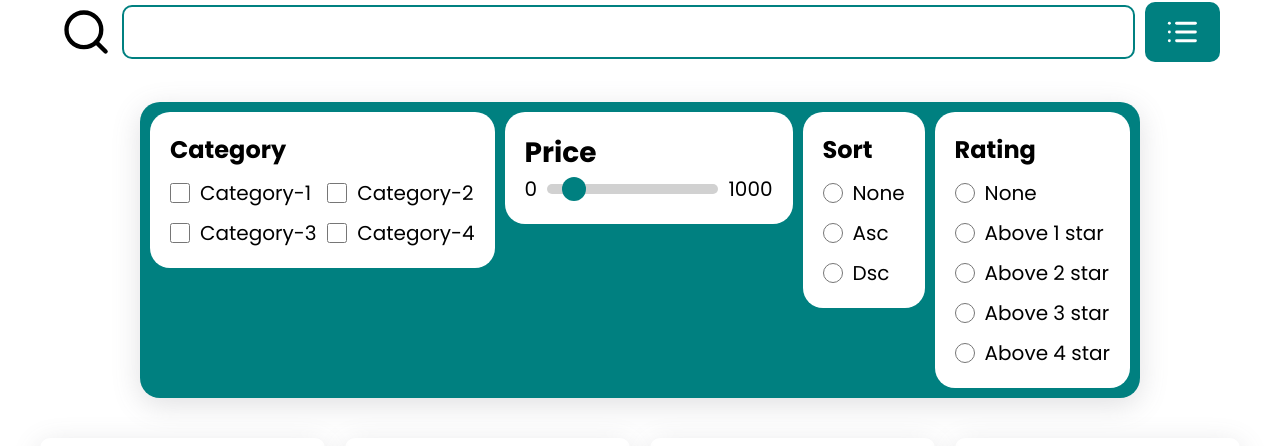
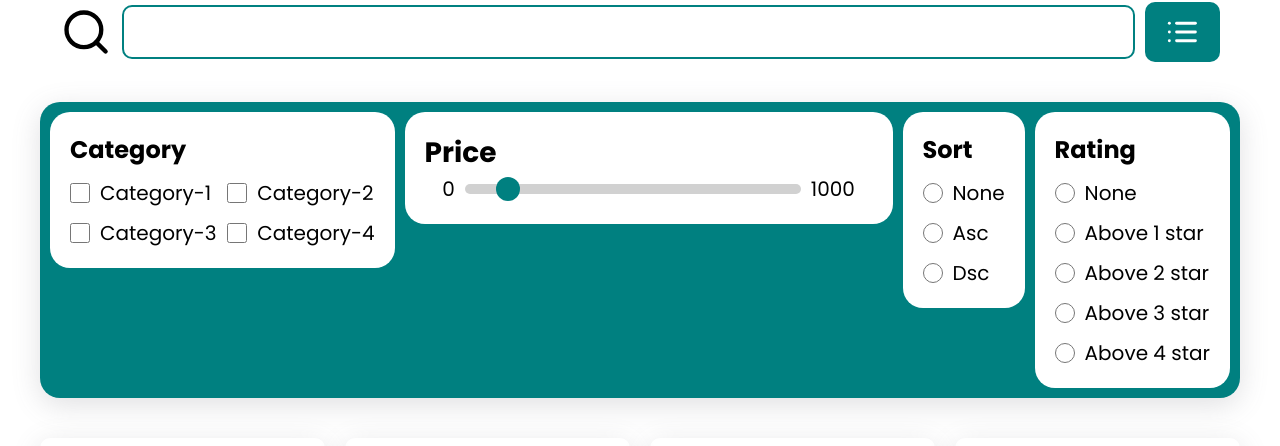
Before and after one commit to sohan9819/fauxica, a React (Vite) app: page /products in a window 1280 px wide. Both pictures are taken after a click on the button 1182 px from the left and 180 px from the top of the page. Shown: the part 148-594 px from the top of the page. Built offline with nearby package versions, Linux system fonts and the light colour scheme.

Commit message:
Fixed vercel redirect error and browser specific scss

```diff
--- a/src/sass/components/_filters.scss
+++ b/src/sass/components/_filters.scss
@@ -1,6 +1,6 @@
 .filter {
   width: 100%;
-  max-width: 100rem;
+  max-width: 120rem;
   padding: 0 2rem;
   display: flex;
   justify-content: space-evenly;
@@ -135,12 +135,12 @@
       -webkit-appearance: none;
       appearance: none;
       border: none; /* firefox needs this */
-      width: 2rem;
-      height: 2rem;
+      width: 0.5rem;
+      height: 0.5rem;
       background: $color-primary;
       cursor: pointer;
       border-radius: 50%;
-      outline: 15px solid teal;
+      outline: 1rem solid teal;
     }
 
     /* progress (before knob) within Firefox */
```
Also changed, not shown: vercel.json (added).
